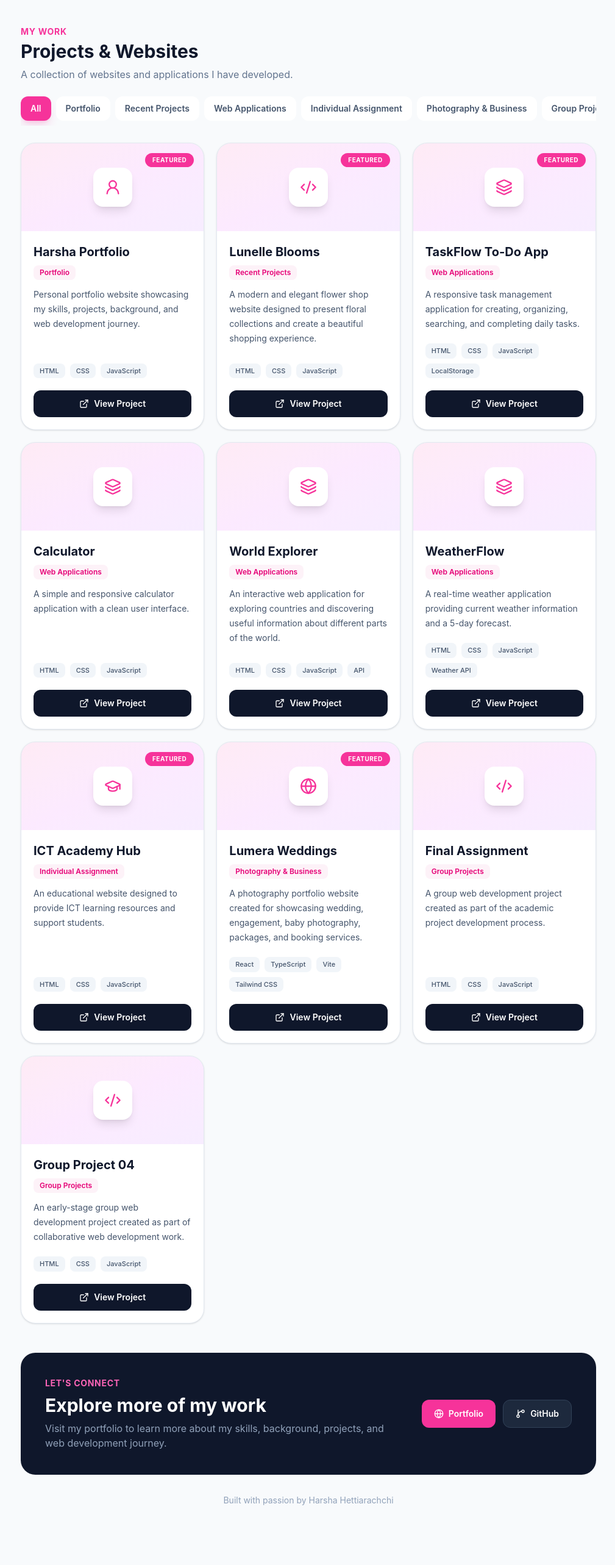
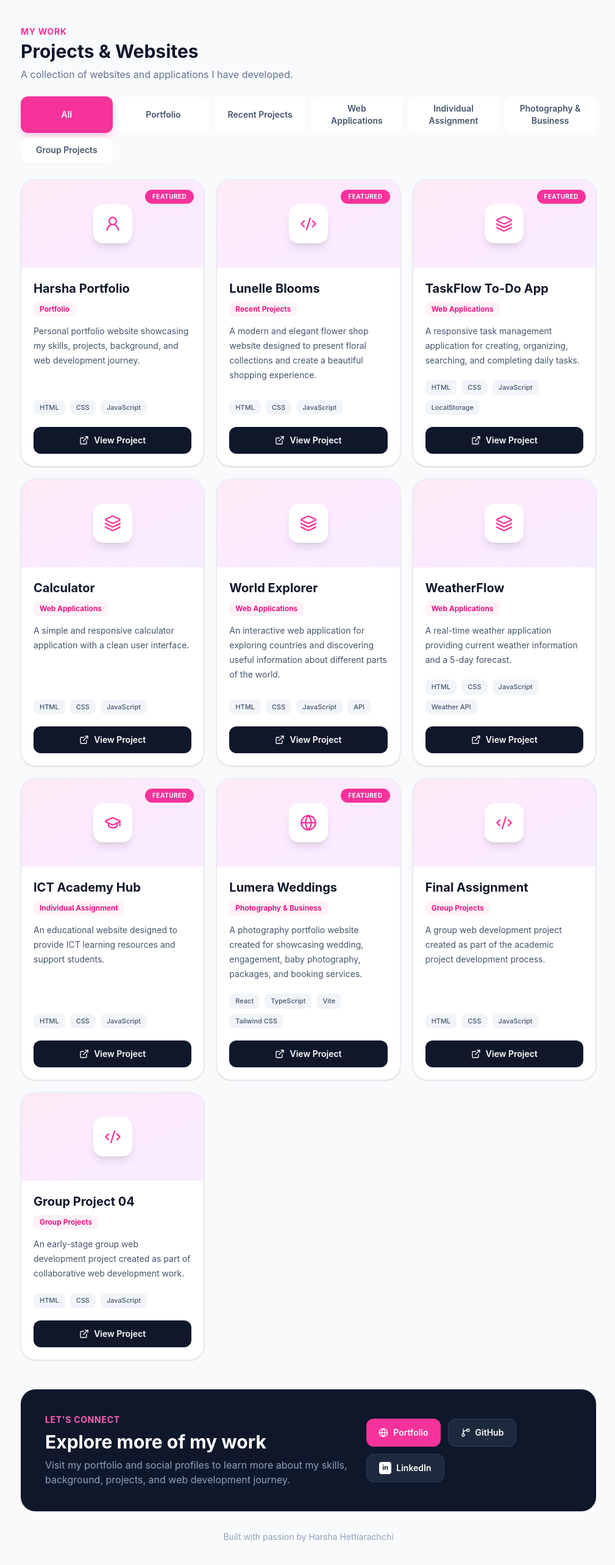
Before and after one commit to HarshaHettiarachchi/yomiko_jp, a React (Vite) app: page /yomiko_jp/about-creator in a window 1280 px wide. Shown: the part 1261-3827 px from the top of the page at 61% size, without its empty margins (262-1271 px from the left). Before the commit the page ends 3795 px from the top, so only its background shows below. Built offline with nearby package versions, Linux system fonts and the light colour scheme.

Commit message:
Add LinkedIn profile to About Creator

```diff
--- a/src/pages/AboutCreator.tsx
+++ b/src/pages/AboutCreator.tsx
@@ -21,15 +21,13 @@ import {
 } from "@/data/portfolio";
 
 function AboutCreator() {
-  const [activeCategory, setActiveCategory] =
-    useState("All");
+  const [activeCategory, setActiveCategory] = useState("All");
 
   const filteredProjects =
     activeCategory === "All"
       ? portfolioProjects
       : portfolioProjects.filter(
-          (project) =>
-            project.category === activeCategory,
+          (project) => project.category === activeCategory,
         );
 
   return (
@@ -53,17 +51,9 @@ function AboutCreator() {
         ===================================================== */}
 
         <motion.section
-          initial={{
-            opacity: 0,
-            y: 20,
-          }}
-          animate={{
-            opacity: 1,
-            y: 0,
-          }}
-          transition={{
-            duration: 0.45,
-          }}
+          initial={{ opacity: 0, y: 20 }}
+          animate={{ opacity: 1, y: 0 }}
+          transition={{ duration: 0.45 }}
           className="
             relative
             overflow-hidden
@@ -131,7 +121,6 @@ function AboutCreator() {
 
             {/* Introduction */}
             <div className="min-w-0 flex-1">
-
               <div
                 className="
                   mb-3
@@ -147,7 +136,6 @@ function AboutCreator() {
                 "
               >
                 <Sparkles className="h-4 w-4" />
-
                 About the Creator
               </div>
 
@@ -188,17 +176,15 @@ function AboutCreator() {
                   sm:text-base
                 "
               >
-                I am an IT professional and aspiring web
-                developer who enjoys turning ideas into
-                modern, responsive, and user-friendly web
-                experiences. I created Yomiko as a
-                practical Japanese learning platform while
-                continuing to improve my skills through
-                real-world projects.
+                I am an IT professional and aspiring web developer
+                who enjoys turning ideas into modern, responsive,
+                and user-friendly web experiences. I created Yomiko
+                as a practical Japanese learning platform while
+                continuing to improve my skills through real-world
+                projects.
               </p>
 
               <div className="mt-5 flex flex-wrap gap-3">
-
                 <div
                   className="
                     flex
@@ -236,7 +222,6 @@ function AboutCreator() {
                   <Code2 className="h-4 w-4 text-pink-500" />
                   Web Development
                 </div>
-
               </div>
             </div>
           </div>
@@ -247,7 +232,6 @@ function AboutCreator() {
         ===================================================== */}
 
         <section className="mt-8 grid gap-5 md:grid-cols-3">
-
           <InfoCard
             icon={<Code2 className="h-6 w-6" />}
             title="Web Developer"
@@ -263,14 +247,11 @@ function AboutCreator() {
           />
 
           <InfoCard
-            icon={
-              <BriefcaseBusiness className="h-6 w-6" />
-            }
+            icon={<BriefcaseBusiness className="h-6 w-6" />}
             title="Project Based Learning"
             text="Improving practical skills by creating real websites, applications, assignments, and group projects."
             delay={0.1}
           />
-
         </section>
 
         {/* =====================================================
@@ -278,14 +259,8 @@ function AboutCreator() {
         ===================================================== */}
 
         <motion.section
-          initial={{
-            opacity: 0,
-            y: 15,
-          }}
-          whileInView={{
-            opacity: 1,
-            y: 0,
-          }}
+          initial={{ opacity: 0, y: 15 }}
+          whileInView={{ opacity: 1, y: 0 }}
           viewport={{
             once: true,
             amount: 0.15,
@@ -306,7 +281,6 @@ function AboutCreator() {
           "
         >
           <div className="flex flex-col gap-5 sm:flex-row">
-
             <div
               className="
                 flex
@@ -348,13 +322,12 @@ function AboutCreator() {
                   sm:text-base
                 "
               >
-                Yomiko was created to make Japanese
-                learning more practical, organized, and
-                enjoyable. The platform brings vocabulary,
-                kanji, grammar, expressions, verbs,
-                adjectives, numbers, listening practice,
-                quizzes, and progress tracking into one
-                learning experience.
+                Yomiko was created to make Japanese learning more
+                practical, organized, and enjoyable. The platform
+                brings vocabulary, kanji, grammar, expressions,
+                verbs, adjectives, numbers, listening practice,
+                quizzes, and progress tracking into one learning
+                experience.
               </p>
 
               <p
@@ -368,9 +341,9 @@ function AboutCreator() {
                   sm:text-base
                 "
               >
-                This project also gives me an opportunity
-                to continuously practice React, TypeScript,
-                API integration, component-based development,
+                This project also gives me an opportunity to
+                continuously practice React, TypeScript, API
+                integration, component-based development,
                 responsive UI design, and state management.
               </p>
             </div>
@@ -382,7 +355,6 @@ function AboutCreator() {
         ===================================================== */}
 
         <section className="mt-10">
-
           <div className="mb-5">
             <p
               className="
@@ -412,7 +384,6 @@ function AboutCreator() {
           </div>
 
           <div className="flex flex-wrap gap-3">
-
             {[
               "HTML5",
               "CSS3",
@@ -454,7 +425,6 @@ function AboutCreator() {
                 {technology}
               </span>
             ))}
-
           </div>
         </section>
 
@@ -463,7 +433,6 @@ function AboutCreator() {
         ===================================================== */}
 
         <section className="mt-12">
-
           <div className="mb-6">
             <p
               className="
@@ -500,8 +469,8 @@ function AboutCreator() {
                 sm:text-base
               "
             >
-              A collection of websites and applications I
-              have developed.
+              A collection of websites and applications I have
+              developed.
             </p>
           </div>
 
@@ -509,24 +478,21 @@ function AboutCreator() {
           <div
             className="
               mb-7
-              flex
+              grid
+              grid-cols-2
               gap-2
-              overflow-x-auto
-              pb-2
-              [scrollbar-width:none]
-              [&::-webkit-scrollbar]:hidden
+              sm:grid-cols-3
+              md:grid-cols-4
+              xl:grid-cols-6
             "
           >
-            {projectCategories.map(
-              (category) => (
+            {projectCategories.map((category) => (
               <button
                 key={category}
                 type="button"
-                  onClick={() =>
-                    setActiveCategory(category)
-                  }
+                onClick={() => setActiveCategory(category)}
                 className={`
-                    shrink-0
+                  w-full
                   rounded-xl
                   px-4
                   py-2.5
@@ -534,32 +500,16 @@ function AboutCreator() {
                   font-semibold
                   transition-all
                   duration-200
-
                   ${
                     activeCategory === category
-                        ? `
-                          bg-pink-500
-                          text-white
-                          shadow-lg
-                          shadow-pink-500/20
-                        `
-                        : `
-                          bg-white
-                          text-slate-600
-                          hover:bg-pink-50
-                          hover:text-pink-500
-                          dark:bg-slate-900
-                          dark:text-slate-300
-                          dark:hover:bg-pink-500/10
-                          dark:hover:text-pink-400
-                        `
+                      ? "bg-pink-500 text-white shadow-lg shadow-pink-500/20"
+                      : "bg-white text-slate-600 hover:bg-pink-50 hover:text-pink-500 dark:bg-slate-900 dark:text-slate-300 dark:hover:bg-pink-500/10 dark:hover:text-pink-400"
                   }
                 `}
               >
                 {category}
               </button>
-              ),
-            )}
+            ))}
           </div>
 
           {/* Project Grid */}
@@ -572,8 +522,7 @@ function AboutCreator() {
                 xl:grid-cols-3
               "
             >
-              {filteredProjects.map(
-                (project, index) => (
+              {filteredProjects.map((project, index) => (
                 <motion.article
                   key={project.id}
                   initial={{
@@ -647,17 +596,13 @@ function AboutCreator() {
                         dark:bg-slate-800
                       "
                     >
-                        {project.category ===
-                        "Portfolio" ? (
+                      {project.category === "Portfolio" ? (
                         <UserRound className="h-7 w-7" />
-                        ) : project.category ===
-                          "Web Applications" ? (
+                      ) : project.category === "Web Applications" ? (
                         <Layers3 className="h-7 w-7" />
-                        ) : project.category ===
-                          "Individual Assignment" ? (
+                      ) : project.category === "Individual Assignment" ? (
                         <GraduationCap className="h-7 w-7" />
-                        ) : project.category ===
-                          "Photography & Business" ? (
+                      ) : project.category === "Photography & Business" ? (
                         <Globe className="h-7 w-7" />
                       ) : (
                         <Code2 className="h-7 w-7" />
@@ -739,8 +684,7 @@ function AboutCreator() {
 
                     {/* Technologies */}
                     <div className="mt-5 flex flex-wrap gap-2">
-                        {project.technologies.map(
-                          (technology) => (
+                      {project.technologies.map((technology) => (
                         <span
                           key={technology}
                           className="
@@ -757,8 +701,7 @@ function AboutCreator() {
                         >
                           {technology}
                         </span>
-                          ),
-                        )}
+                      ))}
                     </div>
 
                     {/* View Project */}
@@ -790,8 +733,7 @@ function AboutCreator() {
                     </a>
                   </div>
                 </motion.article>
-                ),
-              )}
+              ))}
             </div>
           ) : (
             <div
@@ -875,22 +817,18 @@ function AboutCreator() {
                   sm:text-base
                 "
               >
-                Visit my portfolio to learn more about
-                my skills, background, projects, and web
-                development journey.
+                Visit my portfolio and social profiles to learn
+                more about my skills, background, projects, and
+                web development journey.
               </p>
             </div>
 
-            <div
-              className="
-                flex
-                flex-wrap
-                gap-3
-              "
-            >
+            {/* Social Links */}
+            <div className="flex flex-wrap gap-3">
+
               {/* Portfolio */}
               <a
-                href="https://harshahettiarachchi.github.io/harsha-portfolio/"
+                href="https://harshahettiararachchi.github.io/harsha-portfolio/"
                 target="_blank"
                 rel="noopener noreferrer"
                 className="
@@ -938,6 +876,49 @@ function AboutCreator() {
                 <GitBranch className="h-4 w-4" />
                 GitHub
               </a>
+
+              {/* LinkedIn */}
+              <a
+                href="https://www.linkedin.com/in/harsha-hettiararachchi-b0a30826b/"
+                target="_blank"
+                rel="noopener noreferrer"
+                className="
+                  flex
+                  items-center
+                  gap-2
+                  rounded-xl
+                  border
+                  border-slate-700
+                  bg-slate-800
+                  px-5
+                  py-3
+                  text-sm
+                  font-semibold
+                  text-white
+                  transition
+                  hover:border-pink-500
+                  hover:text-pink-400
+                "
+              >
+                <span
+                  className="
+                    flex
+                    h-5
+                    w-5
+                    items-center
+                    justify-center
+                    rounded-sm
+                    bg-white
+                    text-[11px]
+                    font-bold
+                    text-slate-900
+                  "
+                >
+                  in
+                </span>
+                LinkedIn
+              </a>
+
             </div>
           </div>
         </section>
@@ -956,7 +937,6 @@ function AboutCreator() {
         >
           Built with passion by Harsha Hettiarachchi
         </div>
-
       </div>
     </div>
   );
```
Lines whose indentation alone changed are shown as unchanged.
